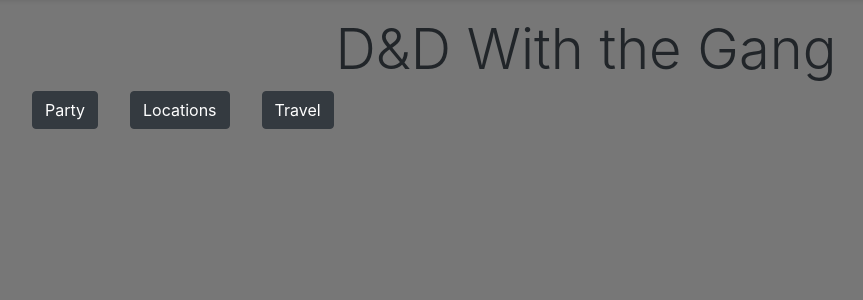
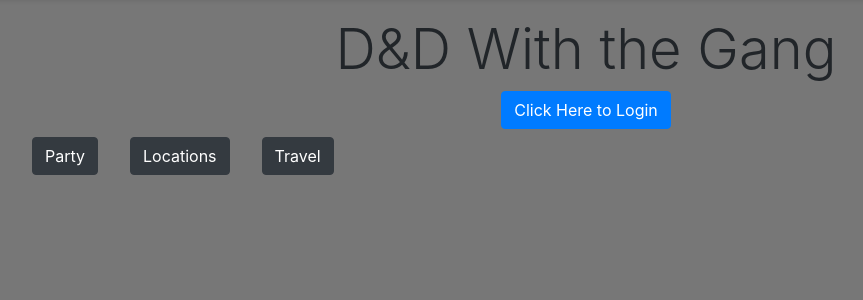
Before and after one commit to LaytonGB/D-D-Stocks-System, a Django app: page / in a window 1280 px wide. Shown: the part 72-372 px from the top of the page, without its empty margins (54-917 px from the left). Run offline with Django 3.2, Linux system fonts and the light colour scheme; some libraries are stand-ins or nearby versions.

Commit message:
accounts app created

```diff
--- a/DNDStocks/DNDStocks/settings.py
+++ b/DNDStocks/DNDStocks/settings.py
@@ -32,6 +32,7 @@ ALLOWED_HOSTS = []
 # Application definition
 
 INSTALLED_APPS = [
+    'accounts.apps.AccountsConfig',
     'party.apps.PartyConfig',
     'locations.apps.LocationsConfig',
     'django.contrib.admin',
--- a/DNDStocks/DNDStocks/urls.py
+++ b/DNDStocks/DNDStocks/urls.py
@@ -20,6 +20,7 @@ from django.urls import path, include
 urlpatterns = [
     path('', views.home_page, name='home'),
     path('admin/', admin.site.urls),
+    path('accounts/', include(('accounts.urls', 'accounts'), namespace='accounts')),
     path('party/', include(('party.urls', 'party'), namespace='party')),
     path('locations/', include(('locations.urls', 'locations'), namespace='locations')),
 ]
--- a/DNDStocks/DNDStocks/views.py
+++ b/DNDStocks/DNDStocks/views.py
@@ -1,9 +1,13 @@
 from django.shortcuts import render
+
+from accounts.views import get_user
 
 # Create your views here.
 def home_page(request):
+    user = get_user(request)
     context = {
         'title': 'Home',
+        'user': user,
         'pages': [
             ['party', '/party/'],
             ['locations', '/locations/'],
--- /dev/null
+++ b/DNDStocks/accounts/admin.py
@@ -0,0 +1,3 @@
+from django.contrib import admin
+
+# Register your models here.
--- /dev/null
+++ b/DNDStocks/accounts/apps.py
@@ -0,0 +1,5 @@
+from django.apps import AppConfig
+
+
+class AccountsConfig(AppConfig):
+    name = 'accounts'
--- /dev/null
+++ b/DNDStocks/accounts/models.py
@@ -0,0 +1,3 @@
+from django.db import models
+
+# Create your models here.
--- /dev/null
+++ b/DNDStocks/accounts/tests.py
@@ -0,0 +1,3 @@
+from django.test import TestCase
+
+# Create your tests here.
--- /dev/null
+++ b/DNDStocks/accounts/urls.py
@@ -0,0 +1,8 @@
+from django.contrib import admin
+from . import views
+from django.urls import path, include
+
+urlpatterns = [
+    path('', views.account_page, name='account_page'),
+    path('login/', views.login_page, name='login_page'),
+]
--- /dev/null
+++ b/DNDStocks/accounts/views.py
@@ -0,0 +1,16 @@
+from django.shortcuts import render
+from django.contrib.auth.models import User
+
+def get_user(request) -> User or None:
+    user = request.user
+    if isinstance(user, User):
+        return user
+
+def account_page(request):
+    return
+
+def login_page(request):
+    context = {
+        'title': 'Login',
+    }
+    return render(request, 'accounts/login_page.html', context)
--- /dev/null
+++ b/DNDStocks/templates/accounts/login_page.html
@@ -0,0 +1,5 @@
+{% extends "base.html" %}
+
+{% block content %}
+    <h1 class="display-4 text-center">Login</h1>
+{% endblock content %}
--- a/DNDStocks/templates/home.html
+++ b/DNDStocks/templates/home.html
@@ -1,7 +1,10 @@
 {% extends "base.html" %}
 {% block content %}
 <div class="text-center container">
-    <h1 class="display-4 pt">D&D With the Gang</h1>
+    <h1 class="display-4">D&D With the Gang</h1>
+    <h3><a href="/accounts/login/">
+        <button class="btn btn-primary">Click Here to Login</button>
+    </a></h3>
     {% if pages %}
         <div class="row">
             {% for page, url in pages %}
```
Also changed, not shown: DNDStocks/accounts/__init__.py (added), DNDStocks/accounts/migrations/__init__.py (added).
